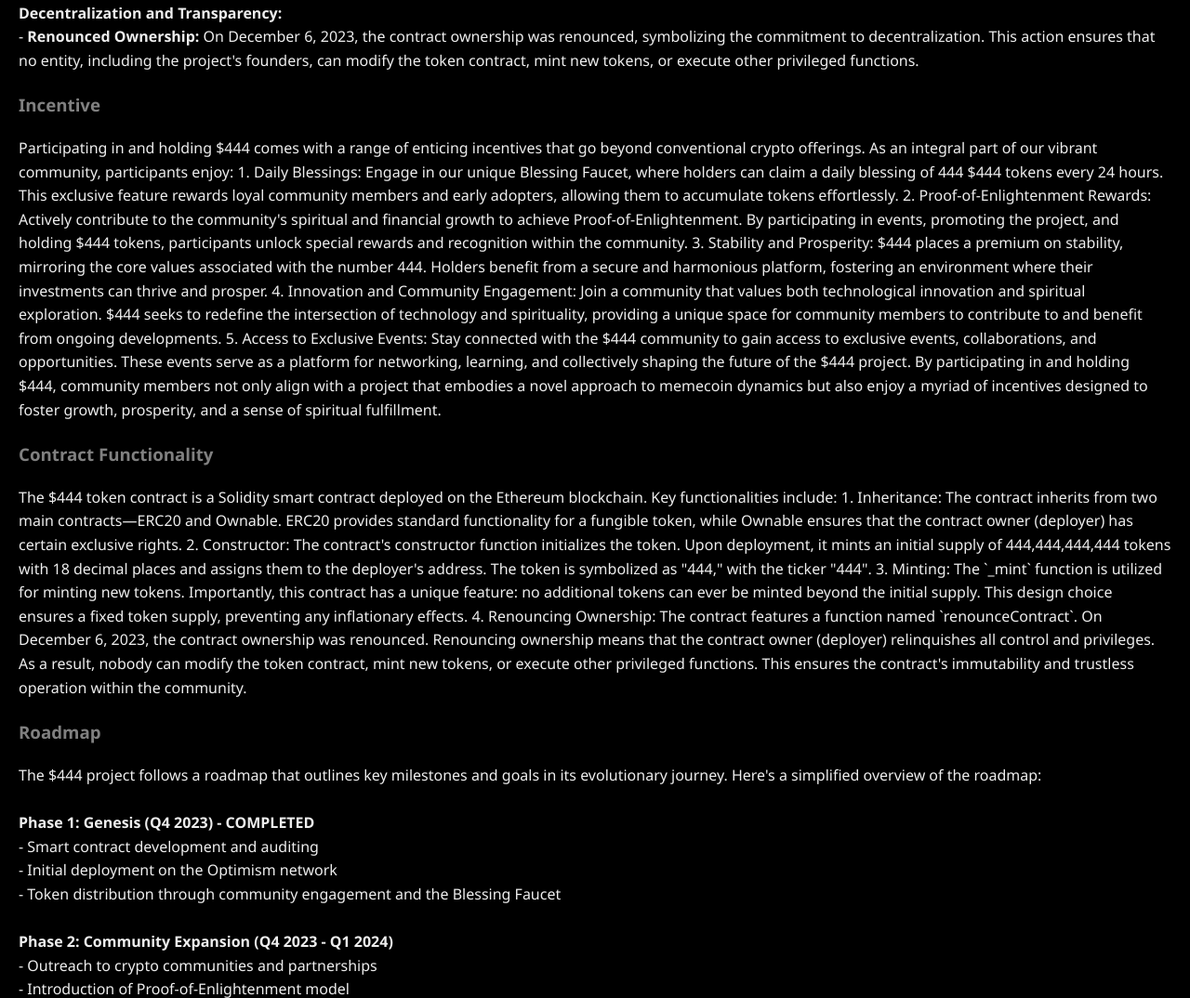
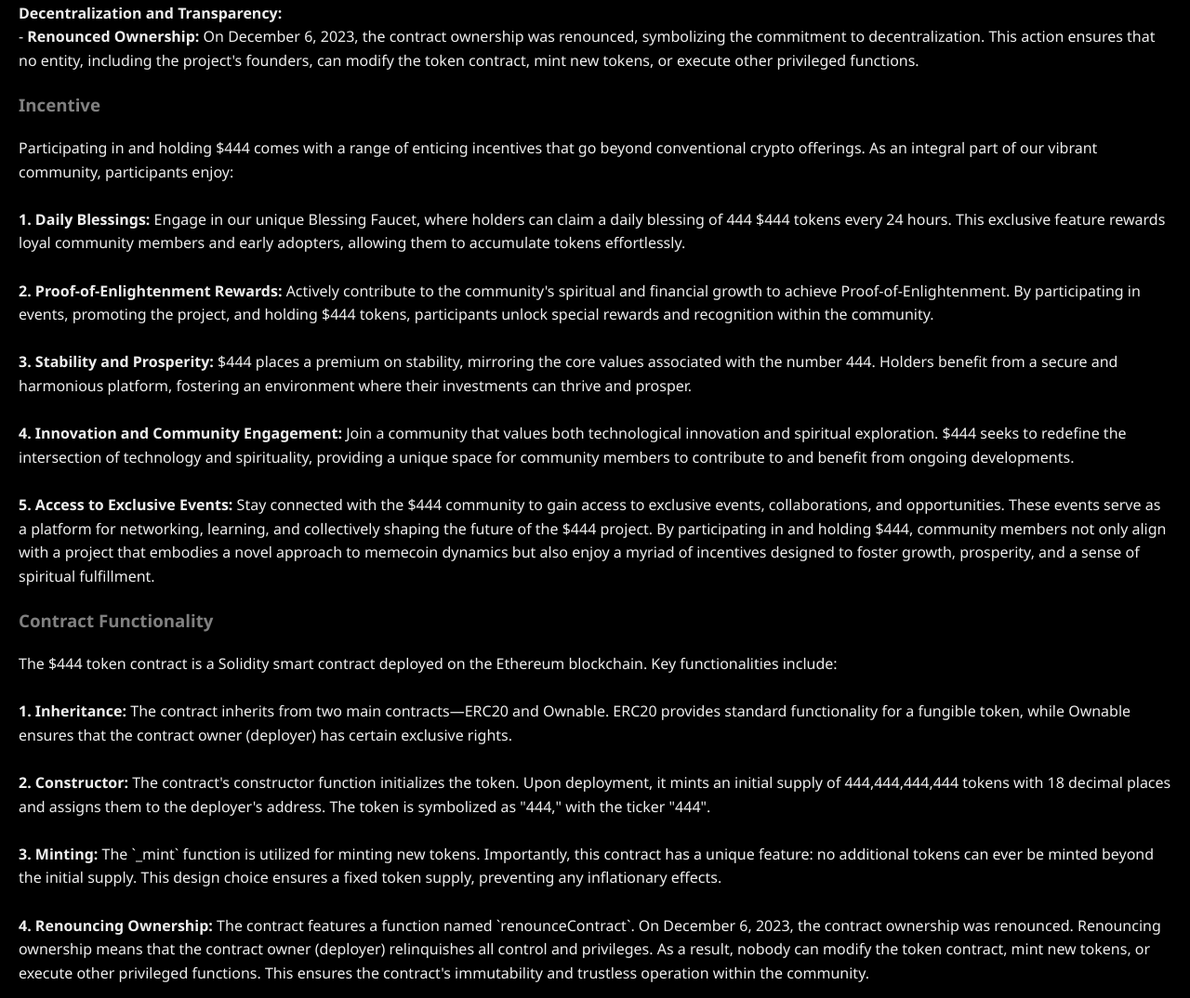
Before and after one commit to Empress444/blessing-faucet, a plain HTML site: page DARKPAPER.HTML in a window 1280 px wide. Shown: the part 2374-3448 px from the top of the page at 93% size. Drawn offline with Linux system fonts and the light colour scheme.

Commit message:
Update DARKPAPER.HTML

```diff
--- a/DARKPAPER.HTML
+++ b/DARKPAPER.HTML
@@ -194,22 +194,23 @@
     <h3>Incentive</h3>
     <p>Participating in and holding $444 comes with a range of enticing incentives that go
         beyond conventional crypto offerings. As an integral part of our vibrant community, participants
-        enjoy:
-        1. Daily Blessings: Engage in our unique Blessing Faucet, where holders can claim a
+        enjoy:<br><br>
+        <strong>1. Daily Blessings:</strong> Engage in our unique Blessing Faucet, where holders can claim a
         daily blessing of 444 $444 tokens every 24 hours. This exclusive feature rewards loyal
         community members and early adopters, allowing them to accumulate tokens effortlessly.
-        2. Proof-of-Enlightenment Rewards: Actively contribute to the community's spiritual and
+        <br><br><strong>2. Proof-of-Enlightenment Rewards:</strong> Actively contribute to the community's spiritual and
         financial growth to achieve Proof-of-Enlightenment. By participating in events, promoting the
         project, and holding $444 tokens, participants unlock special rewards and recognition within the
         community.
-        3. Stability and Prosperity: $444 places a premium on stability, mirroring the core values
+        <br><br><strong>3. Stability and Prosperity:</strong> $444 places a premium on stability, mirroring the core
+        values
         associated with the number 444. Holders benefit from a secure and harmonious platform,
         fostering an environment where their investments can thrive and prosper.
-        4. Innovation and Community Engagement: Join a community that values both
+        <br><br><strong>4. Innovation and Community Engagement:</strong> Join a community that values both
         technological innovation and spiritual exploration. $444 seeks to redefine the intersection of
         technology and spirituality, providing a unique space for community members to contribute to
         and benefit from ongoing developments.
-        5. Access to Exclusive Events: Stay connected with the $444 community to gain access
+        <br><br><strong>5. Access to Exclusive Events:</strong> Stay connected with the $444 community to gain access
         to exclusive events, collaborations, and opportunities. These events serve as a platform for
         networking, learning, and collectively shaping the future of the $444 project.
         By participating in and holding $444, community members not only align with a project
@@ -220,16 +221,16 @@
     <h3>Contract Functionality</h3>
     <p>The $444 token contract is a Solidity smart contract deployed on the Ethereum
         blockchain. Key functionalities include:
-        1. Inheritance: The contract inherits from two main contracts—ERC20 and Ownable.
+        <br><br><strong>1. Inheritance:</strong> The contract inherits from two main contracts—ERC20 and Ownable.
         ERC20 provides standard functionality for a fungible token, while Ownable ensures that the
         contract owner (deployer) has certain exclusive rights.
-        2. Constructor: The contract's constructor function initializes the token. Upon
+        <br><br><strong>2. Constructor:</strong> The contract's constructor function initializes the token. Upon
         deployment, it mints an initial supply of 444,444,444,444 tokens with 18 decimal places and
         assigns them to the deployer's address. The token is symbolized as "444," with the ticker "444".
-        3. Minting: The `_mint` function is utilized for minting new tokens. Importantly, this
+        <br><br><strong>3. Minting:</strong> The `_mint` function is utilized for minting new tokens. Importantly, this
         contract has a unique feature: no additional tokens can ever be minted beyond the initial supply.
         This design choice ensures a fixed token supply, preventing any inflationary effects.
-        4. Renouncing Ownership: The contract features a function named `renounceContract`.
+        <br><br><strong>4. Renouncing Ownership:</strong> The contract features a function named `renounceContract`.
         On December 6, 2023, the contract ownership was renounced. Renouncing ownership means that
         the contract owner (deployer) relinquishes all control and privileges. As a result, nobody can
         modify the token contract, mint new tokens, or execute other privileged functions. This ensures
@@ -266,7 +267,8 @@
         - Exploring opportunities for real-world partnerships and applications<br>
         - Long-term sustainability and growth of the $444 ecosystem<br><br>
 
-        The roadmap is dynamic and subject to adjustments and change based on community feedback, technological advancements, acts of god and
+        The roadmap is dynamic and subject to adjustments and change based on community feedback, technological
+        advancements, acts of god and
         the evolving landscape of the crypto industry.
     </p>
 
```
